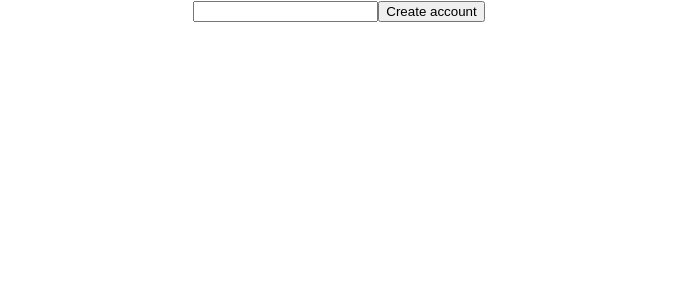
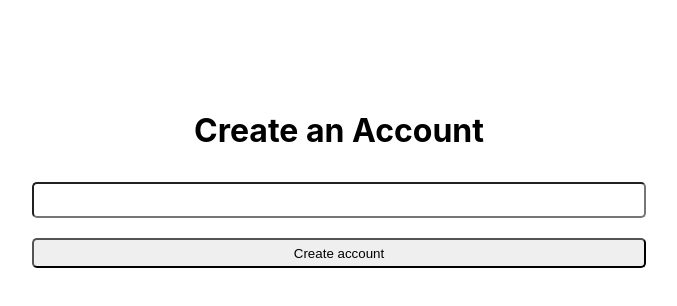
Before and after one commit to danielPantalena/mern-test-front-end, a React (Create React App) app: page / in a window 1280 px wide. Shown: the top 306 px of the page, without its empty margins (301-978 px from the left). Built offline with nearby package versions, Linux system fonts and the light colour scheme; no server answers.

Commit message:
Style CreateAccount page

```diff
--- a/src/Pages/Account.tsx
+++ b/src/Pages/Account/Account.tsx
@@ -1,6 +1,6 @@
 import React, { useState, useEffect } from 'react';
 import { useParams } from 'react-router-dom';
-import { getAccount } from '../services/api';
+import { getAccount } from '../../services/api';
 
 interface IParams {
   name: string;
--- a/src/Pages/CreateAccount.tsx
+++ b/src/Pages/CreateAccount/CreateAccount.tsx
@@ -1,5 +1,7 @@
 import React, { useState } from 'react';
-import { createAccount } from '../services/api';
+import { createAccount } from '../../services/api';
+
+import './style.css';
 
 const CreateAccount: React.FC = () => {
   const [accountName, setAccountName] = useState<string | undefined>('');
@@ -11,20 +13,21 @@ const CreateAccount: React.FC = () => {
   };
 
   const handleCreateAccountClick = async () => {
-    if (!accountName) return null;
+    if (!accountName) return setMessage('Please insert a name');
     createAccount(accountName).then((createdAccount) => {
-      if (!createdAccount) {
-        setMessage('This account already exists');
-      } else {
-        setMessage(`Account created: ${JSON.stringify(createdAccount)}`);
-      }
+      setMessage(
+        createdAccount
+          ? `Account created: ${JSON.stringify(createdAccount)}`
+          : 'Account already exists',
+      );
       setAccountName('');
     });
   };
 
   return (
-    <div>
-      <input value={accountName} onChange={handleNameInput} />
+    <div className="flex-column-container">
+      <h1>Create an Account</h1>
+      <input className="name-input" value={accountName} onChange={handleNameInput} />
       <button onClick={handleCreateAccountClick}>Create account</button>
       <p>{message}</p>
     </div>
--- /dev/null
+++ b/src/Pages/CreateAccount/style.css
@@ -0,0 +1,12 @@
+div.flex-column-container {
+  display: flex;
+  flex-flow: column;
+  margin: 2% 5%;
+  padding: 5%;
+}
+
+button, input {
+  margin: 1% 20%;
+  height: 30px;
+  border-radius: 5px;
+}
--- a/src/Pages/index.ts
+++ b/src/Pages/index.ts
@@ -1,2 +1,2 @@
-export { default as CreateAccount } from './CreateAccount';
-export { default as Account } from './Account';
+export { default as CreateAccount } from './CreateAccount/CreateAccount';
+export { default as Account } from './Account/Account';
```
